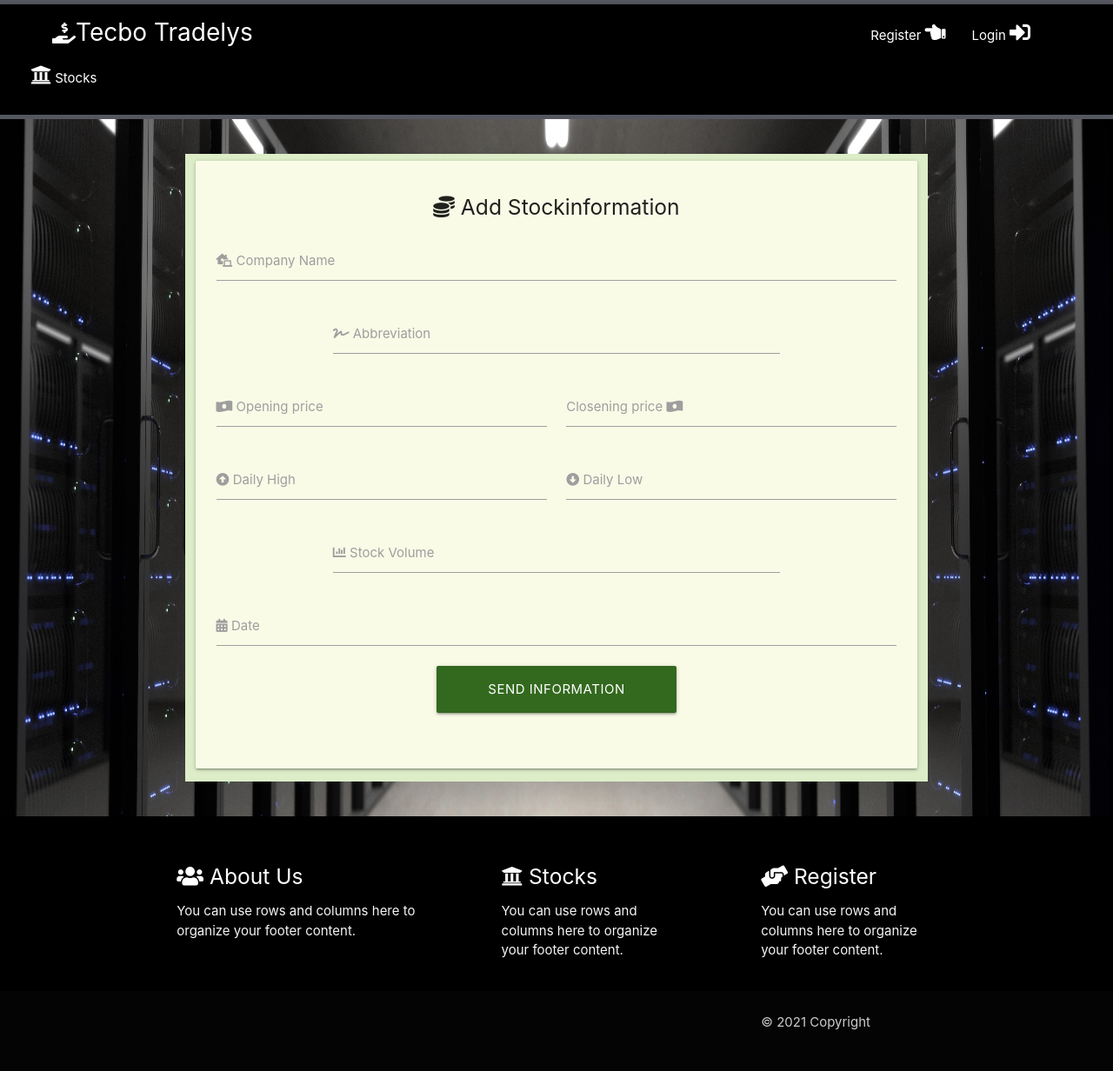
After one commit to GurraT/Totebo-Trading, a Flask app: page /add_info in a window 1280 px wide. The commit adds this page. Shown: the whole page at 87% size. Run offline with Flask 2, Linux system fonts and the light colour scheme; some libraries are stand-ins or nearby versions.

Commit message:
Sat a basic strucutre for add info page

```diff
--- a/app.py
+++ b/app.py
@@ -87,10 +87,6 @@ def login():
 
     return render_template("login.html")
 
-@app.route("/omx")
-def omx():
-    return render_template("omx.html")
-
 
 @app.route("/profile/<username>", methods=["GET", "POST"])
 def profile(username):
@@ -151,6 +147,10 @@ def toolbox(name):
 
     return render_template("profile.html")
 
+@app.route("/add_info")
+def add_stock():
+    return render_template("add_stock.html")
+
 
 if __name__ == "__main__":
     app.run(
--- a/static/js/script.js
+++ b/static/js/script.js
@@ -0,0 +1,9 @@
+ $(document).ready(function(){
+    $('.datepicker').datepicker();
+            format: "dd mmmm, yyyy",
+        yearRange: 10,
+        showClearBtn: true,
+        i18n: {
+            done: "Select"
+        }
+    });
--- /dev/null
+++ b/templates/add_stock.html
@@ -0,0 +1,76 @@
+{% extends "base.html" %}
+
+{% block content %}
+
+
+  <div class="row #000000 black registerpage">
+        <form class="registerform col s10 m8 offset-s1 offset-m2 #dcedc8 light-green lighten-4" method="POST" action="{{ url_for('register') }}">
+      <div class="card-panel #f9fbe7 lime lighten-5">
+          <!-- Title-->
+          <h5 class="card-title center-align"><i class="fas fa-coins"></i> Add Stockinformation</h5>
+
+
+        {% if not session.user %}
+          {% with messages = get_flashed_messages()  %}
+            {% if messages %}
+                    {% for message in messages %}
+                        <h5 class="#b71c1c red darken-4 center-align white-text z-depth-4"> <i class="fas fa-user-slash"></i> {{ message }} </h5>
+                    {% endfor %}
+            {% endif %}
+          {% endwith %}
+        {% endif %}
+
+
+       <div class="row">
+           <!-- Company name-->
+        <div class="input-field col s12">
+          <input id="company_name" name="company_name" type="text" minlength="2" maxlength="15" pattern="[a-zA-Z0-9&]{2,15}" class="validate" required>
+          <label for="company_name"><i class="fas fa-laptop-house"></i> Company Name</label>
+        </div>
+            <!-- Company name abbreviation-->
+        <div class="input-field col s8 offset-s2">
+          <input id="company_abbr" name="company_abbr" type="text" minlength="2" maxlength="15" pattern="[a-zA-Z0-9&]{2,15}" class="validate" required>
+          <label for="company_abbr"><i class="fas fa-signature"></i> Abbreviation</label>
+        </div>
+        <!-- opening price-->
+        <div class="input-field col s6">
+          <input id="price_open" name="price_open" type="text" minlength="1" maxlength="15" pattern="[0-9.]{1,15}" class="validate" required>
+          <label for="price_open"><i class="fas fa-money-bill-wave-alt"></i> Opening price</label>
+        </div>
+                <!-- closening price-->
+        <div class="input-field col s6">
+          <input id="price_close" name="price_close" type="text" minlength="1" maxlength="15" pattern="[0-9.]{1,15}" class="validate" required>
+          <label for="price_close"> Closening price <i class="fas fa-money-bill-wave-alt"></i></label>
+        </div>
+                    <!-- daily high price-->
+        <div class="input-field col s6">
+          <input id="price_high" name="price_high" type="text" minlength="1" maxlength="15" pattern="[0-9.]{1,15}" class="validate" required>
+          <label for="price_high"><i class="fas fa-arrow-alt-circle-up"></i> Daily High</label>
+        </div>
+                            <!-- daily low price-->
+        <div class="input-field col s6">
+          <input id="price_low" name="price_low" type="text" minlength="1" maxlength="15" pattern="[0-9.]{1,15}" class="validate" required>
+          <label for="price_low"><i class="fas fa-arrow-alt-circle-down"></i> Daily Low</label>
+        </div>
+                                  <!-- stock volume-->
+        <div class="input-field col s8 offset-s2">
+          <input id="volume" name="volume" type="text" minlength="1" maxlength="15" pattern="[0-9.]{1,15}" class="validate" required>
+          <label for="volume"><i class="fas fa-chart-bar"></i> Stock Volume</label>
+        </div>
+                                 <!-- Date -->
+        <div class="input-field col s12">
+          <input type="text" class="datepicker" id="date" name="date" required>
+          <label for="Date"> <i class="fas fa-calendar-alt"></i> Date </label>
+        </div>
+
+      <!-- Submit Form-->
+                      <div class="row">
+                    <button type="submit" class="col s4 offset-s4 btn-large #33691e light-green darken-4 text-shadow">
+                        Send Information
+                    </button>
+                </div>
+      </div>
+      </div>
+    </form>
+    </div>
+{% endblock %}
--- a/templates/base.html
+++ b/templates/base.html
@@ -33,7 +33,10 @@
         {% endif %}
         <li class="stock"><a href="{{url_for('get_stockinfo')}}"><i class="fas fa-university"></i> Stocks</a></li>
         {% if session.user %}
-        <li class="toolbox"><a href="{{url_for('toolbox', name=session['name'])}}"><i class="fas fa-paste"></i> Toolbox</a></li>
+        <li class="add_stock"><a href="{{url_for('add_stock')}}"><i class="fas fa-highlighter"></i> Add Info</a></li>
+        {% endif %}
+        {% if session.user %}
+        <li class="toolbox"><a href="{{url_for('toolbox', name=session['name'])}}"><i class="fas fa-bullhorn"></i> Message</a></li>
         {% endif %}
       </ul>
     </div>
@@ -78,6 +81,7 @@
     {% block footer %}
         {% endblock %}
     <script src="https://cdnjs.cloudflare.com/ajax/libs/materialize/1.0.0/js/materialize.min.js"></script>
+        <script src="{{ url_for('static', filename='js/script.js') }}"></script>
     {% block scripts %}
     {% endblock %}
 </body>
--- a/templates/omx.html
+++ /dev/null
@@ -1,4 +0,0 @@
-{% extends "base.html" %}
-
-{ % block content %}
-{ % endblock % }
--- a/templates/toolbox.html
+++ b/templates/toolbox.html
@@ -46,7 +46,7 @@
         </div>
         </div>
       </table>
-        <h6 class="center-align"> Togheter we will make it happen !!! <br> Do not miss the chance to expirence our next realise with an engine that take your trading to the next level! </h6>
+        <h6 class="center-align"> Togheter we will make it happen !!! </h6>
     <br>
     </div>
         {% endfor %}
```
